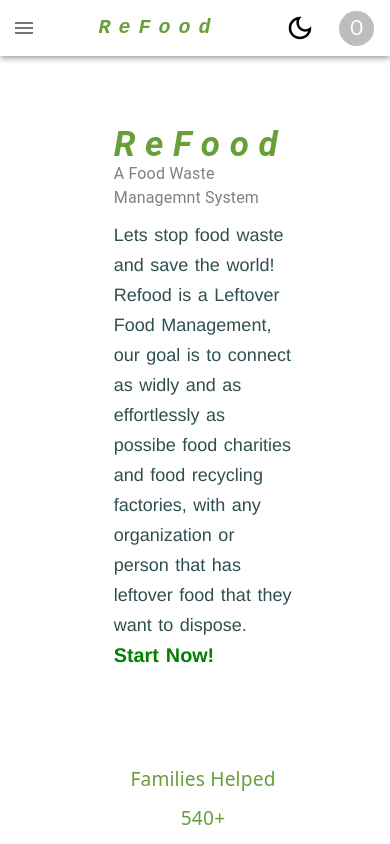
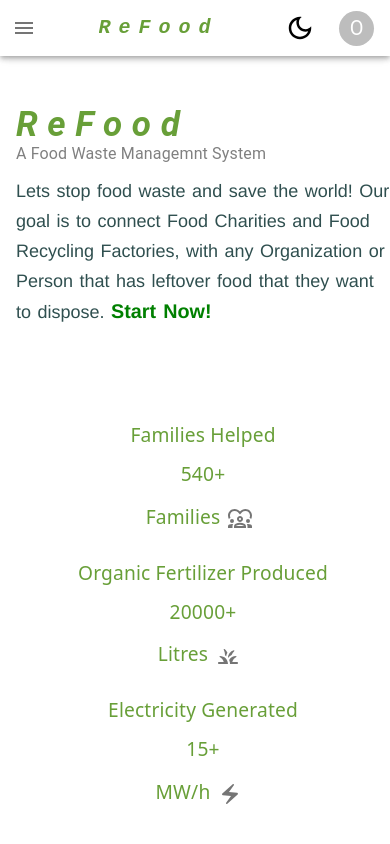
Before and after one commit to OmarKalaho/ReFood, a Next.js app: page / in a window 390 px wide. Built offline with nearby package versions, Linux system fonts and the light colour scheme.

Commit message:
made hero page interactive

```diff
--- a/components/heroComp/body.js
+++ b/components/heroComp/body.js
@@ -4,9 +4,8 @@ const Body = () => {
   return (
     <p className={styles.h2}>
       Lets stop food waste and save the world!
-      Refood is a Leftover Food Management, our goal is to connect as widly
-      and as effortlessly as possibe
-      food charities and food recycling factories, with any organization or person that
+      Our goal is to connect
+      Food Charities and Food Recycling Factories, with any Organization or Person that
       has leftover food that they want to dispose. <a className={styles.a}>Start Now!</a>
     </p>
   );
--- a/pages/index.js
+++ b/pages/index.js
@@ -15,14 +15,16 @@ export default function Hero() {
         <title>ReFood</title>
         <meta name="description" content="Generated by create next app" />
         <meta name="viewport" content="width=device-width, initial-scale=1" />
-        <link rel="icon" href="/image1.png"  size/>
+        <link rel="icon" href="/image1.png" size />
       </Head>
 
       <Box className={styles.BoxContainer}>
         <Box className={styles.titleBodyBox}>
           <Title />
           <Body />
-          <Counter />
+          <Box sx={{marginTop:'10vh'}}>
+            <Counter />
+          </Box>
         </Box>
         <Box className={styles.imageContainer}>
           <Image height={350} width={450} src={image} />
--- a/styles/Hero.module.css
+++ b/styles/Hero.module.css
@@ -15,7 +15,7 @@
   height:100%;
 }
 .titleBodyBox {
-  flex:0 1 50vw;
+  flex:1 0 50vw;
 }
 .titleContainer {
   display: flex;
@@ -54,7 +54,7 @@
 
 }
 
-@media only screen and (max-width: 600px) {
+@media only screen and (max-width: 932px) {
   .BoxContainer {
     margin-top: 10vh;
   }
@@ -66,12 +66,17 @@
     margin-top: -10px;
     color: grey;
   }
-  .titleBodyBox {
-    padding: 20px;
-    width: 100vh;
+  .imageContainer{
+    margin-top: 100px;
   }
   .h2 {
     line-height: 30px;
     letter-spacing: normal;
   }
 }
+@media screen and (min-width:932px){
+
+  .titleBodyBox{
+    flex:0 0 50vw;
+  }
+}
--- a/styles/counterComp.module.css
+++ b/styles/counterComp.module.css
@@ -9,23 +9,22 @@
     color:#689f38 ;
     text-align: center;
     height: 100%;
+    flex:0 1 auto;
 
 }
 .container{
-    margin-top: 10vh;
-    flex-wrap: wrap;
     flex-direction: row;
     display: flex;
     align-items: center;
-    justify-content: space-around;
+    justify-content: space-evenly;
     min-height:fit-content;
     justify-self: start;
     /* width:100vw; */
-/*
-    border-width: 2px;
+
+    /* border-width: 2px;
     border-color:rgba(128, 255, 0, 0.295) rgba(172, 255, 47, 0.39) rgba(0, 255, 0, 0.384) rgba(144, 238, 144, 0.473);
     border-style : solid;
-    border-radius: 50px; */
+    border-radius: 50px;  */
     /* background-color:#fcfcfc; */
 
 }
@@ -46,3 +45,9 @@
 
 
 }
+@media screen and (max-width:768px){
+.container{
+    flex-wrap:wrap;
+}
+
+}
```
